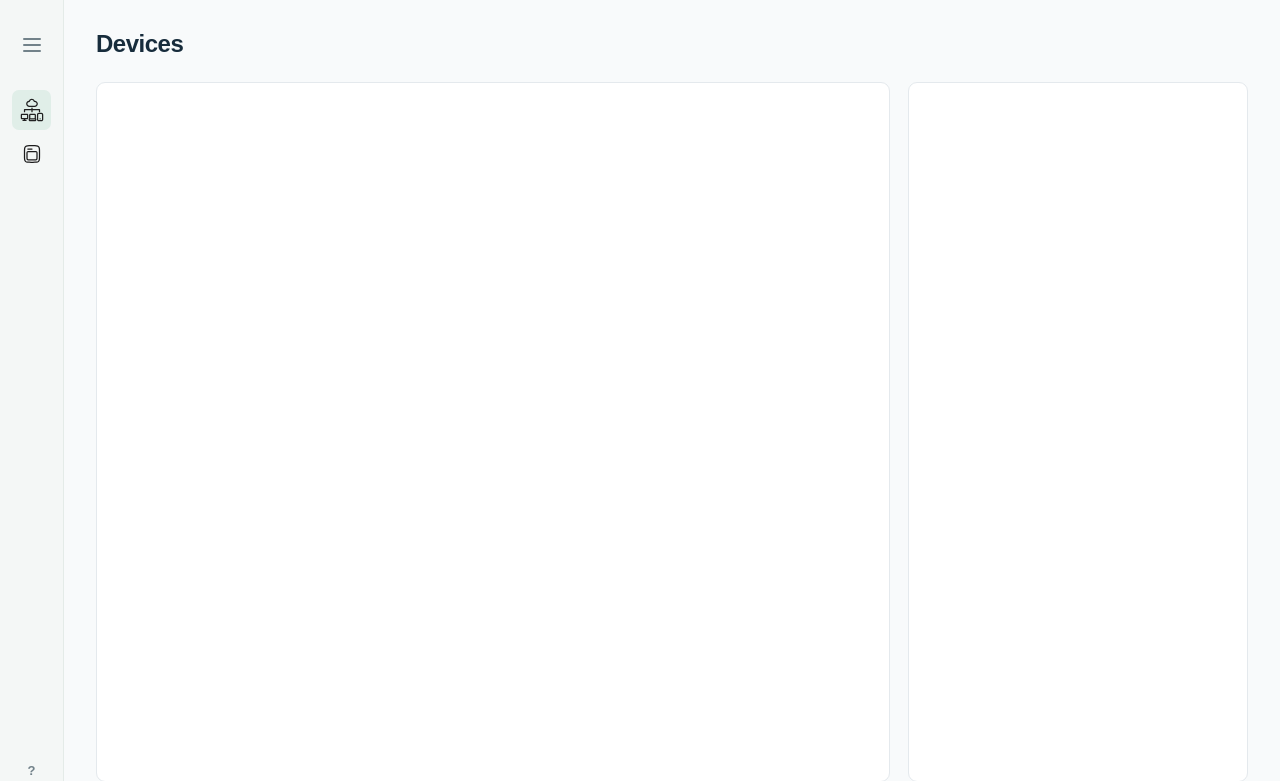
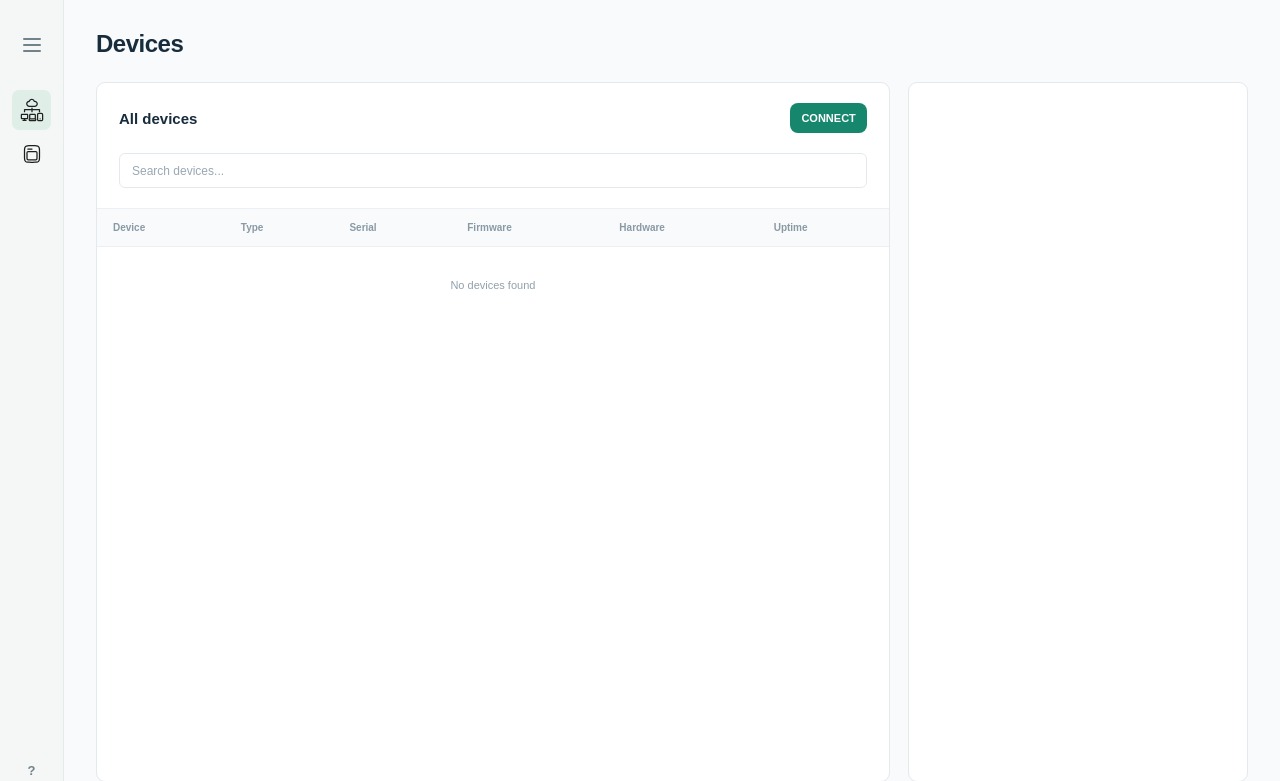
Before and after one commit to Temirlan504/ePort-web-interface, a Flask app: page / in a window 1280 px wide. Shown: the top 781 px of the page. Run offline with Flask 3, Linux system fonts and the light colour scheme.

Commit message:
Added table of devices in the right panel

```diff
--- a/static/css/style.css
+++ b/static/css/style.css
@@ -145,17 +145,6 @@ body {
     text-overflow: ellipsis;
 }
 
-.nav-count {
-    margin-left: auto;
-    padding: 2px 6px;
-    border-radius: 4px;
-    background-color: #d0e6dc;
-    color: #14785e;
-    font-size: 10px;
-    font-weight: 700;
-    flex-shrink: 0;
-}
-
 /* Bottom area */
 .sidebar-bottom {
     margin-top: auto;
@@ -167,8 +156,7 @@ body {
 
 /* Collapsed state */
 .sidebar.collapsed .sidebar-brand,
-.sidebar.collapsed .nav-label,
-.sidebar.collapsed .nav-count {
+.sidebar.collapsed .nav-label {
     display: none;
 }
 
@@ -242,3 +230,129 @@ body {
         transition: none;
     }
 }
+
+
+/* --- DEVICES PANEL --- */
+.devices-panel {
+    overflow: hidden;
+}
+
+/* Header */
+.devices-header-row {
+    display: flex;
+    align-items: center;
+    justify-content: space-between;
+    padding: 20px 22px;
+}
+
+.devices-header-row h2 {
+    font-size: 15px;
+    font-weight: 700;
+    color: #172c3c;
+}
+
+/* Connect Button */
+.connect-btn {
+    padding: 9px 11px;
+    border: none;
+    border-radius: 8px;
+    background-color: #16866c;
+    color: #ffffff;
+    font-family: inherit;
+    font-size: 11px;
+    font-weight: 600;
+    cursor: pointer;
+    transition: background-color 0.2s ease;
+}
+.connect-btn:hover {
+    background-color: #106d57;
+}
+
+/* Search */
+.devices-search {
+    padding: 0 22px 20px;
+}
+
+.devices-search input {
+    width: 100%;
+    height: 35px;
+    padding: 0 12px;
+    border: 1px solid #e4e9ed;
+    border-radius: 6px;
+    outline: none;
+    background-color: #ffffff;
+    color: #172c3c;
+    font-family: inherit;
+    font-size: 12px;
+    transition: border-color 0.2s ease;
+}
+.devices-search input::placeholder {
+    color: #9aa8b2;
+}
+.devices-search input:focus {
+    border-color: #9e9e9e;
+}
+
+/* Table */
+.devices-table-wrapper {
+    width: 100%;
+    overflow-x: auto;
+}
+
+.devices-table {
+    width: 100%;
+    border-collapse: collapse;
+    text-align: left;
+    white-space: nowrap;
+}
+
+.devices-table th {
+    padding: 13px 16px;
+
+    background-color: #f8fafb;
+    border-top: 1px solid #edf0f2;
+    border-bottom: 1px solid #edf0f2;
+
+    color: #8a9aa5;
+    font-size: 10px;
+    font-weight: 600;
+}
+
+.devices-table td {
+    padding: 15px 16px;
+
+    border-bottom: 1px solid #edf0f2;
+
+    color: #465a66;
+    font-size: 11px;
+}
+
+.devices-table tbody tr:hover {
+    background-color: #f8fbf9;
+}
+
+.devices-table tbody tr:last-child td {
+    border-bottom: none;
+}
+
+/* Device Name */
+
+.device-name {
+    color: #172c3c;
+    font-weight: 600;
+}
+
+/* Empty / Loading State */
+
+.table-message {
+    padding: 32px 16px !important;
+    text-align: center;
+    color: #91a0ab !important;
+}
+
+/* Keyboard focus */
+
+.connect-btn:focus-visible {
+    outline: 2px solid #08785f;
+    outline-offset: 2px;
+}
--- a/templates/index.html
+++ b/templates/index.html
@@ -44,7 +44,6 @@
                     </svg>
                 </span>
                 <span class="nav-label">Devices</span>
-                <span class="nav-count">12</span>
             </a>
             <a href="#" class="nav-item"
                aria-label="Console"
@@ -77,8 +76,54 @@
         </header>
 
         <div class="dashboard-layout">
-            <section class="devices-panel" aria-label="Device list"></section>
-            <section class="details-panel" aria-label="Device details"></section>
+            <!-- Panel 1: Device list -->
+            <section class="devices-panel" aria-label="Device list">
+                <!-- Header -->
+                <div class="devices-header-row">
+                    <h2>All devices</h2>
+                    <button class="connect-btn" id="connectBtn" type="button">
+                        CONNECT
+                    </button>
+                </div>
+
+                <!-- Search -->
+                <div class="devices-search">
+                    <input
+                        type="search"
+                        id="deviceSearch"
+                        placeholder="Search devices..."
+                        aria-label="Search devices"
+                    >
+                </div>
+
+                <!-- Device Table -->
+                <div class="devices-table-wrapper">
+                    <table class="devices-table">
+                        <thead>
+                            <tr>
+                                <th>Device</th>
+                                <th>Type</th>
+                                <th>Serial</th>
+                                <th>Firmware</th>
+                                <th>Hardware</th>
+                                <th>Uptime</th>
+                            </tr>
+                        </thead>
+                        <tbody id="devicesTableBody">
+                            <tr>
+                                <td colspan="6" class="table-message">
+                                    No devices found
+                                </td>
+                            </tr>
+                        </tbody>
+                    </table>
+                </div>
+            </section>
+
+            <!-- Panel 2: Device detailes -->
+            <section class="details-panel" aria-label="Device details">
+
+            </section>
         </div>
     </main>
 </body>
```
